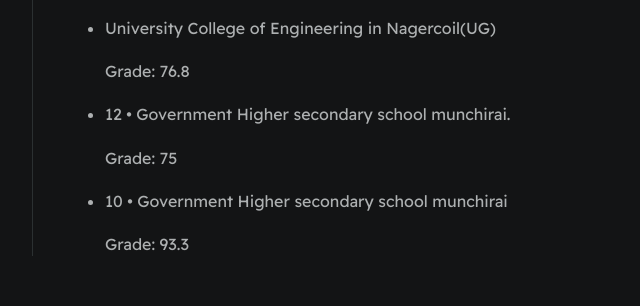
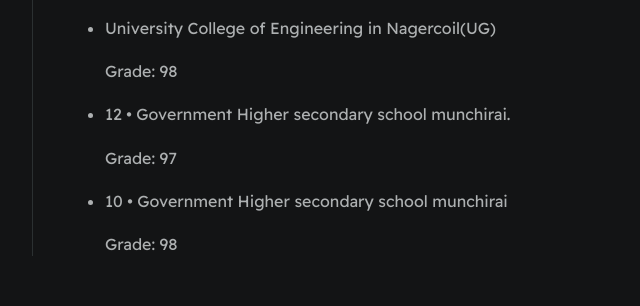
Before and after one commit to Gokul962819205008/portfolio, a plain HTML site: page index.html in a window 1280 px wide. Shown: the part 1038-1344 px from the top of the page, 274-914 px from the left. Drawn offline with Linux system fonts and the light colour scheme.

Commit message:
Update index.html

```diff
--- a/index.html
+++ b/index.html
@@ -70,11 +70,11 @@
                         2017.</p>
                     <ul>
                         <li>University College of Engineering in Nagercoil(UG)</li>
-                             <p>Grade: 76.8</p>
+                             <p>Grade: 98</p>
                         <li>12 • Government Higher secondary school munchirai.</li>
-                             <p>Grade: 75</p>
+                             <p>Grade: 97</p>
                         <li>10 • Government Higher secondary school munchirai</li>
-                             <p> Grade: 93.3</p>
+                             <p> Grade: 98</p>
                     </ul>
                 </div>
 
```
